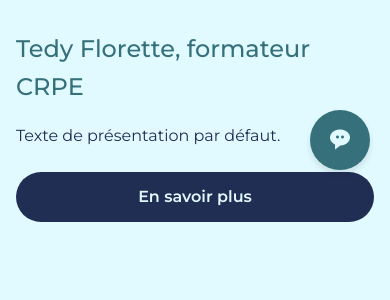
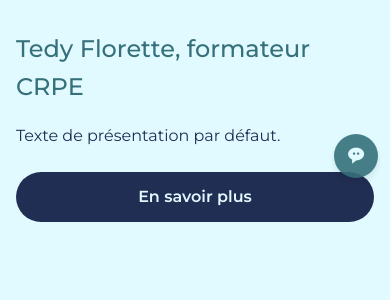
Before and after one commit to LohanVapaille/tedycrpe_CRPE-formation-plateform, a Laravel app: page / in a window 390 px wide. Shown: the part 654-954 px from the top of the page. Run offline with Laravel 12, Linux system fonts and the light colour scheme; the visitor is signed in with stand-in values (Sample User, id 1); data that the repository does not hold is empty; style sheets or scripts are compiled from the project's sources; parts of the project's set-up code (start-up, migrations or seed data) failed here and were passed over.

Commit message:
2e passage N°8 – Bulle de discussion plus petite sur mobile et tablette, marge en bas de page pour tous

```diff
--- a/resources/css/app.scss
+++ b/resources/css/app.scss
@@ -226,6 +226,29 @@ textarea {
     }
 }
 
+// Mobile / tablette : boutons flottants (discussion élève, canaux tuteur) plus petits et collés au coin,
+// pour qu'ils passent le moins possible sur les champs et les textes
+@include v.underdesktop-only {
+    .tutor-chat-btn,
+    #open-channels-btn {
+        width: 44px !important;
+        height: 44px !important;
+        bottom: 12px !important;
+        right: 12px !important;
+        opacity: 0.9;
+        font-size: 1.2rem !important;
+
+        i {
+            font-size: 1.2rem;
+        }
+    }
+
+    // Marge sous le pied de page : le bouton flottant ne cache pas la dernière ligne
+    .main-footer .footer-bottom {
+        padding-bottom: 64px;
+    }
+}
+
 /* ==========================================================================
    5. BOUTONS D'ACTION DU SITE PUBLIC SUR MOBILE
    Même largeur (pleine), même hauteur, même forme pour tous
--- a/resources/views/layouts/app.blade.php
+++ b/resources/views/layouts/app.blade.php
@@ -226,10 +226,6 @@
                 #popup-trigger-circle i {
                     font-size: 1.2rem !important;
                 }
-
-                .main-footer .footer-bottom {
-                    padding-bottom: 64px;
-                }
             }
 
             /* --- STYLE DE LA BOÎTE DE DIALOGUE (OUVERTE) --- */
```
